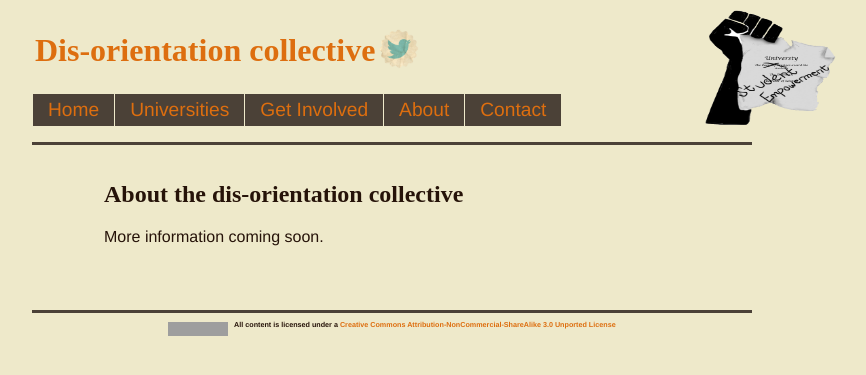
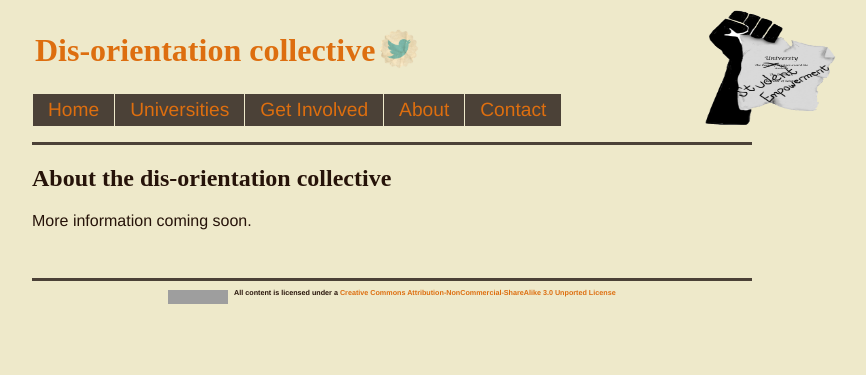
Before and after one commit to dis-orientation/dis-orientation.github.io, a Jekyll site: the page built from about.md, in a window 1280 px wide. Shown: the top 375 px of the page, without its empty margins (248-1114 px from the left). Built offline with Jekyll 4.4.1, drawn with Linux system fonts in a browser that asks for light colours; Markdown is read by kramdown in place of the engine named in the settings; grey boxes are pictures that could not be loaded.

Commit message:
Revert "content div added to header and footer"
This reverts commit f09cd8273899d0f9a25dd93064f0c81ee167485d.

```diff
--- a/_includes/footer.html
+++ b/_includes/footer.html
@@ -1,5 +1,3 @@
-				</div><!-- END content div-->
-
 			</div><!-- END content-wrapper div-->
 
 			<div id="footer-wrapper">
--- a/_includes/header.html
+++ b/_includes/header.html
@@ -38,5 +38,3 @@
 			</div><!-- END header-wrapper div-->
 
 			<div id="content-wrapper">
-
-				<div id="content">
```
